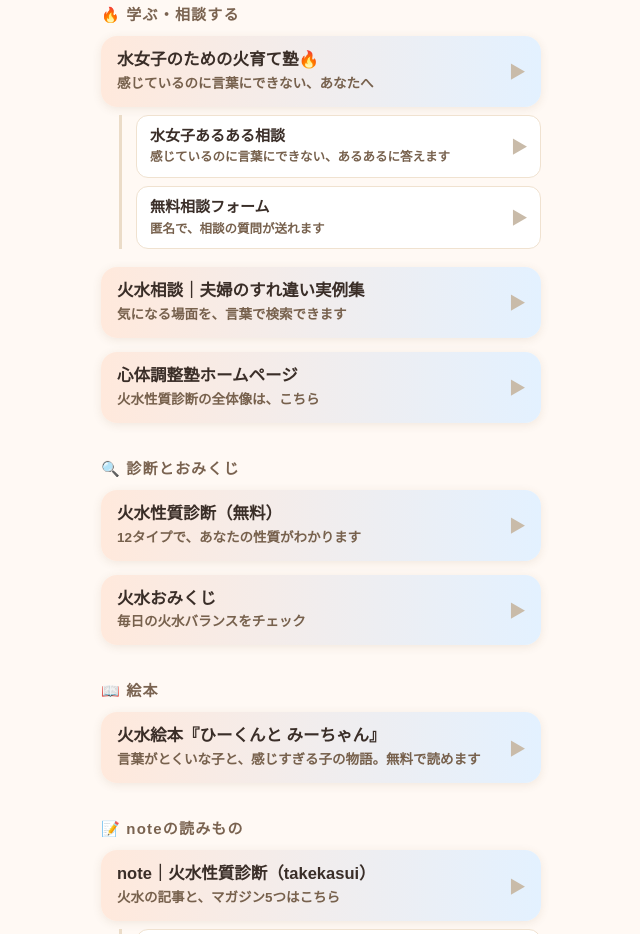
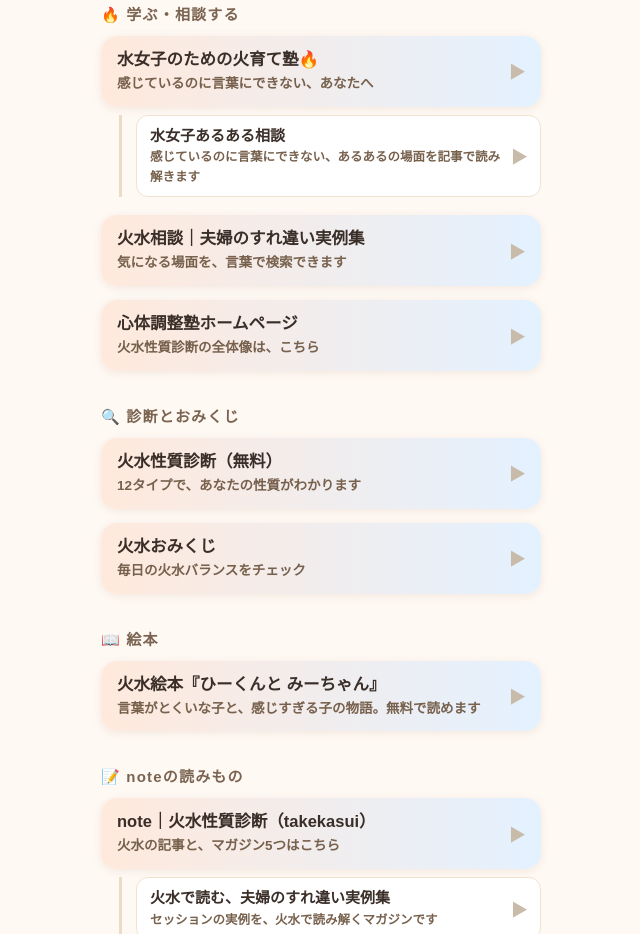
Before and after one commit to ankantakeshi-design/takechanlink, a plain HTML site: page map.html in a window 1280 px wide. Shown: the part 1148-2082 px from the top of the page, without its empty margins (319-959 px from the left). Drawn offline with Linux system fonts and the light colour scheme; a web font is replaced by a local one.

```diff
--- a/map.html
+++ b/map.html
@@ -111,11 +111,7 @@
     </a>
     <div class="tree">
       <a class="sub-link" href="https://hisodate.pages.dev/">
-        <span><span class="tt">水女子あるある相談</span><div class="ds">感じているのに言葉にできない、あるあるに答えます</div></span>
-        <span class="arr">▶</span>
-      </a>
-      <a class="sub-link" href="https://hisodate.pages.dev/">
-        <span><span class="tt">無料相談フォーム</span><div class="ds">匿名で、相談の質問が送れます</div></span>
+        <span><span class="tt">水女子あるある相談</span><div class="ds">感じているのに言葉にできない、あるあるの場面を記事で読み解きます</div></span>
         <span class="arr">▶</span>
       </a>
     </div>
```
Also changed, not shown: index.html (+1 -1 lines).
